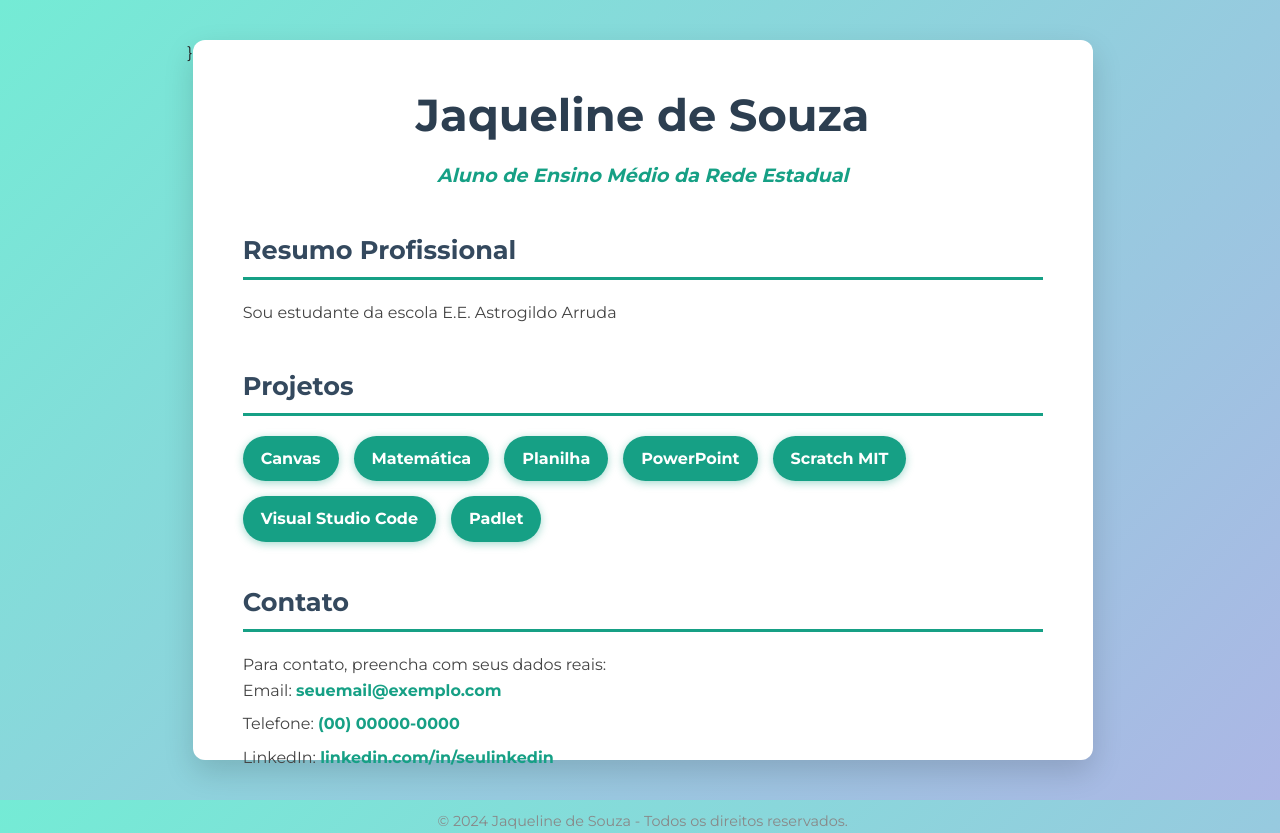
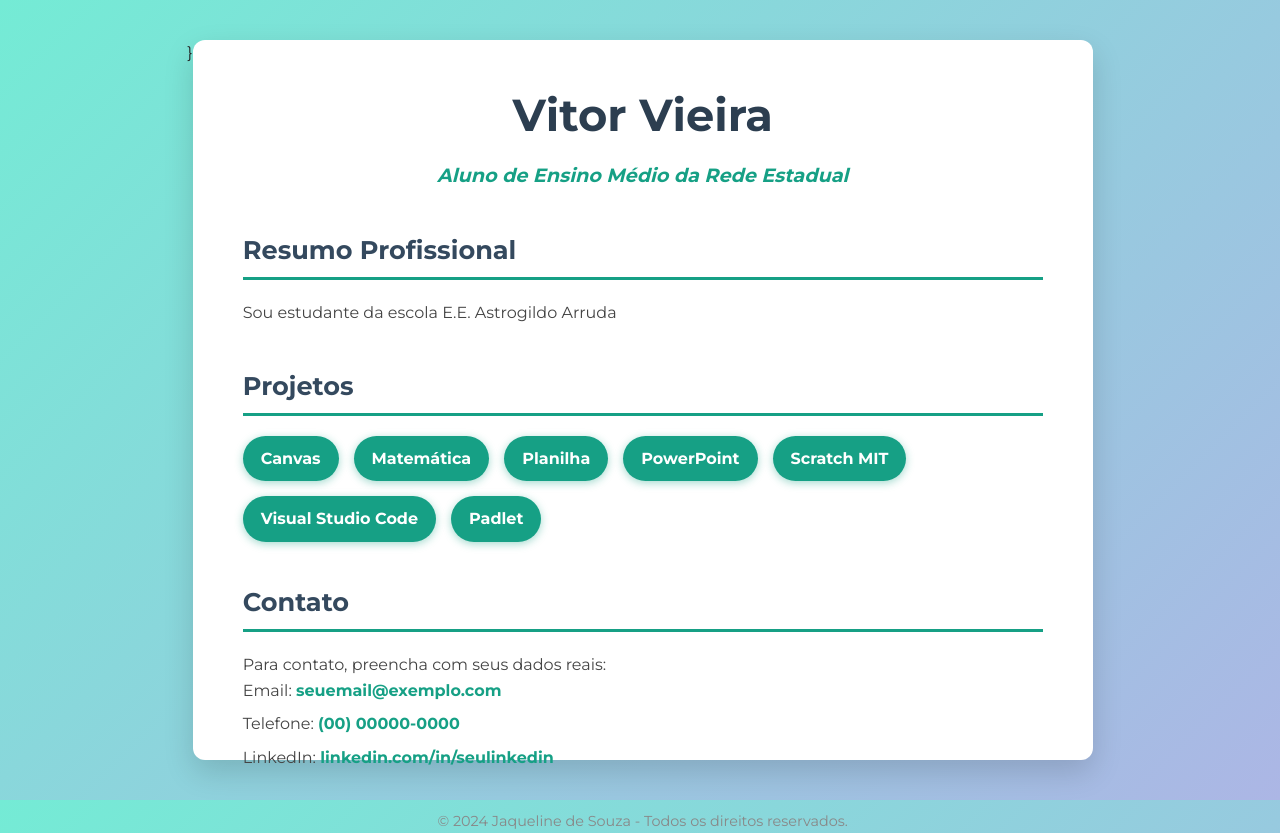
Before and after one commit to Vitor2024-1D/portf-lio2-Vitor, a plain HTML site: page vitor-portfólio/index.html in a window 1280 px wide. Drawn offline with Linux system fonts and the light colour scheme.

Commit message:
Update index.html

```diff
--- a/vitor-portfólio/index.html
+++ b/vitor-portfólio/index.html
@@ -123,7 +123,7 @@
 <body>
   <div class="container" role="main" aria-label="Portfólio profissional de Jaqueline de Souza">
     <header>
-      <h1>Jaqueline de Souza</h1>
+      <h1>Vitor Vieira</h1>
       <h2>Aluno de Ensino Médio da Rede Estadual</h2>
     </header>
 
```
